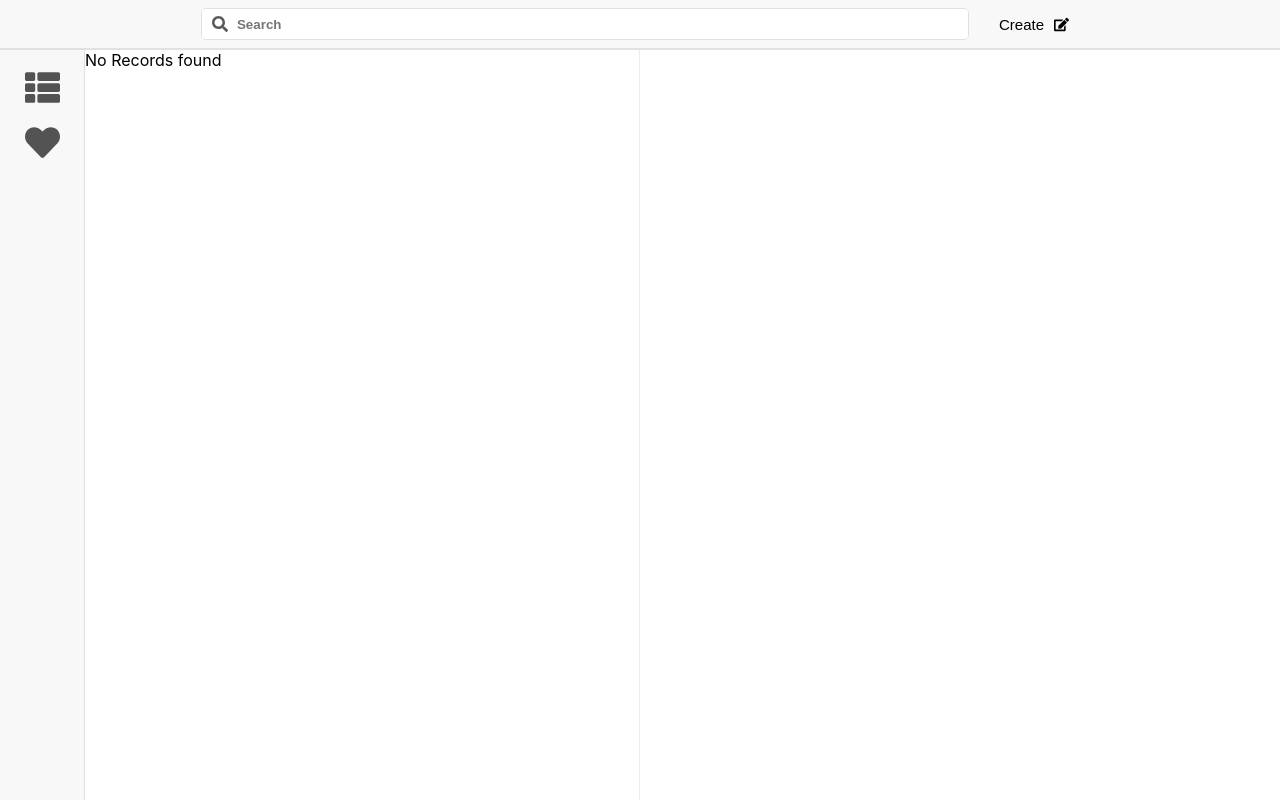
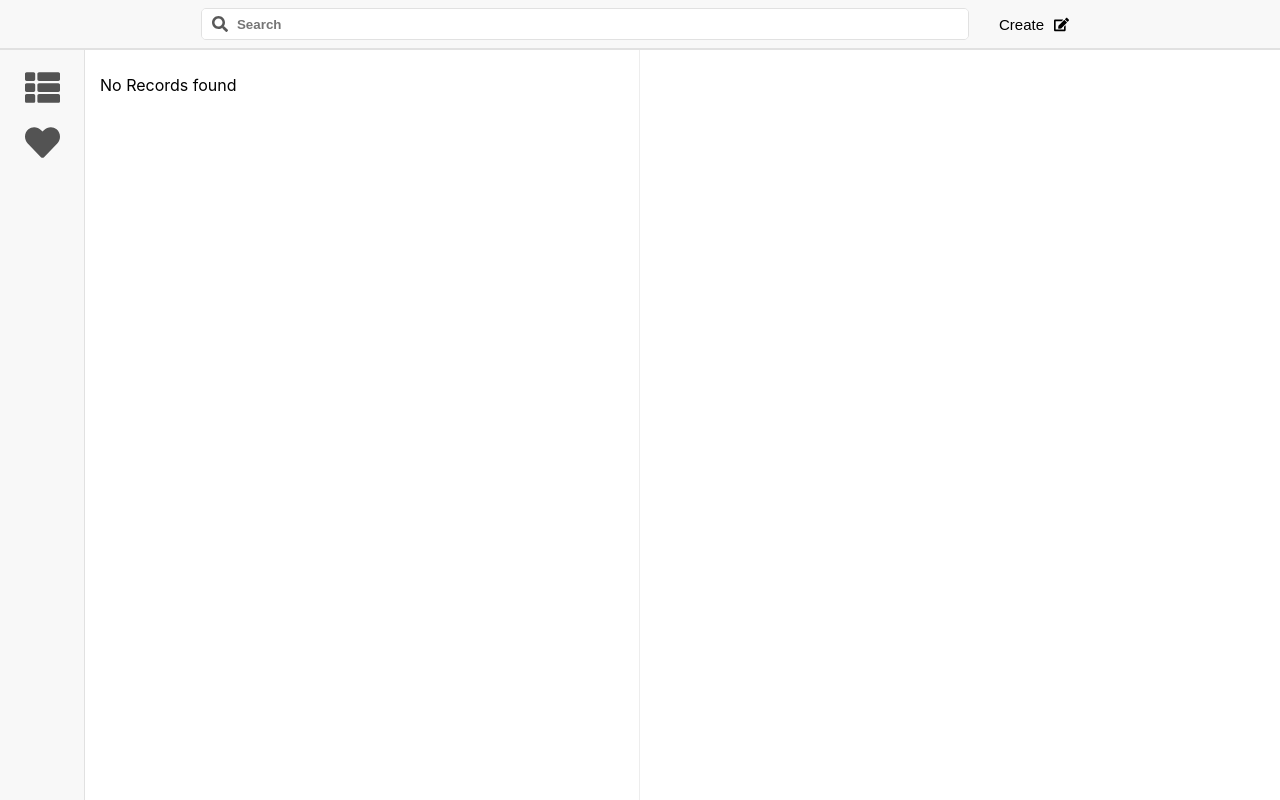
Before and after one commit to doneWorker/react-notes-app, a React (Create React App) app: page / in a window 1280 px wide. Built offline with nearby package versions, Linux system fonts and the light colour scheme.

Commit message:
feat: search filtering added / styles changes

```diff
--- /dev/null
+++ b/src/components/notes/Empty.scss
@@ -0,0 +1,3 @@
+.notes-empty {
+  padding: 25px 15px;
+}
--- a/src/components/notes/List.tsx
+++ b/src/components/notes/List.tsx
@@ -1,28 +1,29 @@
+import { useDispatch, useSelector } from 'react-redux';
+
 import { Note } from '../../models/Note';
 import { Empty } from './Empty';
 import { ListItem } from './ListItem';
 import { RootState } from '../../store';
 import { focus } from '../../store/notesSlice';
-import { useDispatch } from 'react-redux';
-import { useSelector } from 'react-redux';
 
 import './List.scss';
 
 export const List = () => {
+    const dispatch = useDispatch();
     const notes: Note[] = useSelector((state: RootState) => {
-        const { searchString } = state.notes;
+        const searchString = state.notes.searchString.toLowerCase();
+
         if (searchString) {
             return state.notes.all.filter((note) => {
                 return (
-                    note.title.indexOf(searchString) !== -1 ||
-                    note.desc.indexOf(searchString) !== -1
+                    note.title.toLowerCase().indexOf(searchString) !== -1 ||
+                    note.desc.toLowerCase().indexOf(searchString) !== -1
                 );
             });
         } else {
             return state.notes.all;
         }
     });
-    const dispatch = useDispatch();
 
     const handleNoteFocus = (id: string) => {
         dispatch(focus(id));
```
Also changed, not shown: src/components/notes/Empty.tsx (+3 -7 lines), src/globals.scss (line endings or trailing spaces).
